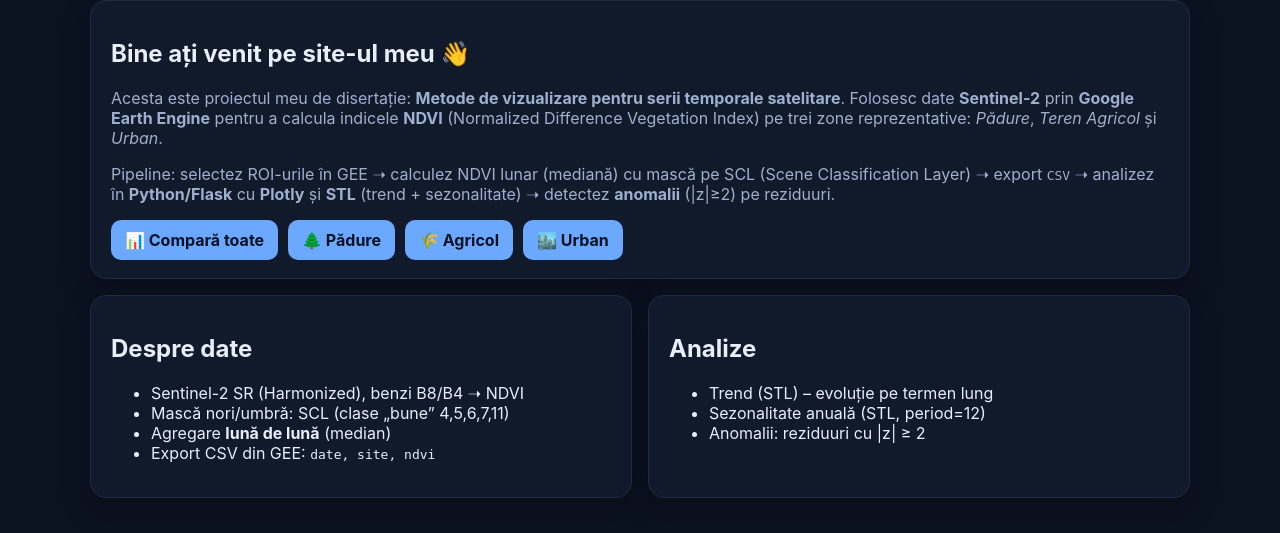
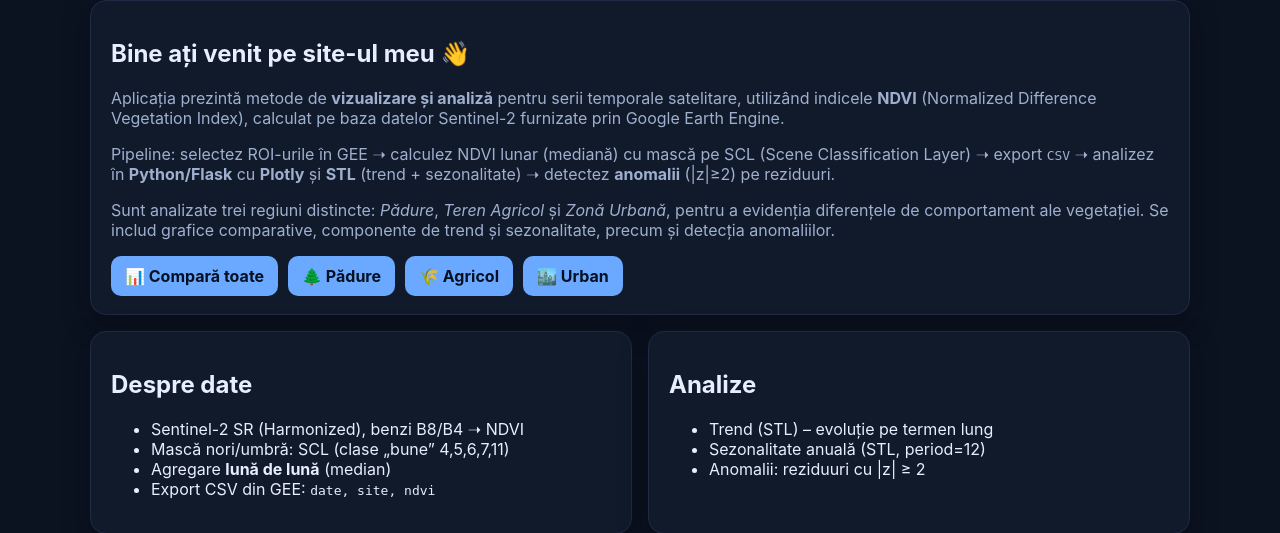
Before and after one commit to StDragos12/Disertatie, a Flask app: page / in a window 1280 px wide. Shown: the part 49-582 px from the top of the page. Run offline with Flask 3, Linux system fonts and the light colour scheme.

Commit message:
Update index.html

```diff
--- a/templates/index.html
+++ b/templates/index.html
@@ -26,17 +26,21 @@
   <main class="container">
     <section class="card">
       <h1>Bine ați venit pe site-ul meu 👋</h1>
-      <p class="muted">
-        Acesta este proiectul meu de disertație: <strong>Metode de vizualizare pentru serii temporale satelitare</strong>.
-        Folosesc date <strong>Sentinel-2</strong> prin <strong>Google Earth Engine</strong> pentru a calcula indicele
-        <strong>NDVI</strong> (Normalized Difference Vegetation Index) pe trei zone reprezentative:
-        <em>Pădure</em>, <em>Teren Agricol</em> și <em>Urban</em>.
-      </p>
+     <p class="muted">
+    Aplicația prezintă metode de <strong>vizualizare și analiză</strong> pentru serii temporale satelitare,
+    utilizând indicele <strong>NDVI</strong> (Normalized Difference Vegetation Index), calculat pe baza datelor
+    Sentinel-2 furnizate prin Google Earth Engine.
+    </p>
       <p class="muted">
         Pipeline: selectez ROI-urile în GEE ➝ calculez NDVI lunar (mediană) cu mască pe SCL (Scene Classification Layer)
         ➝ export <code>CSV</code> ➝ analizez în <strong>Python/Flask</strong> cu <strong>Plotly</strong> și
         <strong>STL</strong> (trend + sezonalitate) ➝ detectez <strong>anomalii</strong> (|z|≥2) pe reziduuri.
       </p>
+       <p class="muted">
+    Sunt analizate trei regiuni distincte: <em>Pădure</em>, <em>Teren Agricol</em> și <em>Zonă Urbană</em>,
+    pentru a evidenția diferențele de comportament ale vegetației. Se includ grafice comparative,
+    componente de trend și sezonalitate, precum și detecția anomaliilor.
+  </p>
       <div class="btn-row">
         <a class="btn" href="/toate">📊 Compară toate</a>
         <a class="btn" href="/padure">🌲 Pădure</a>
```
